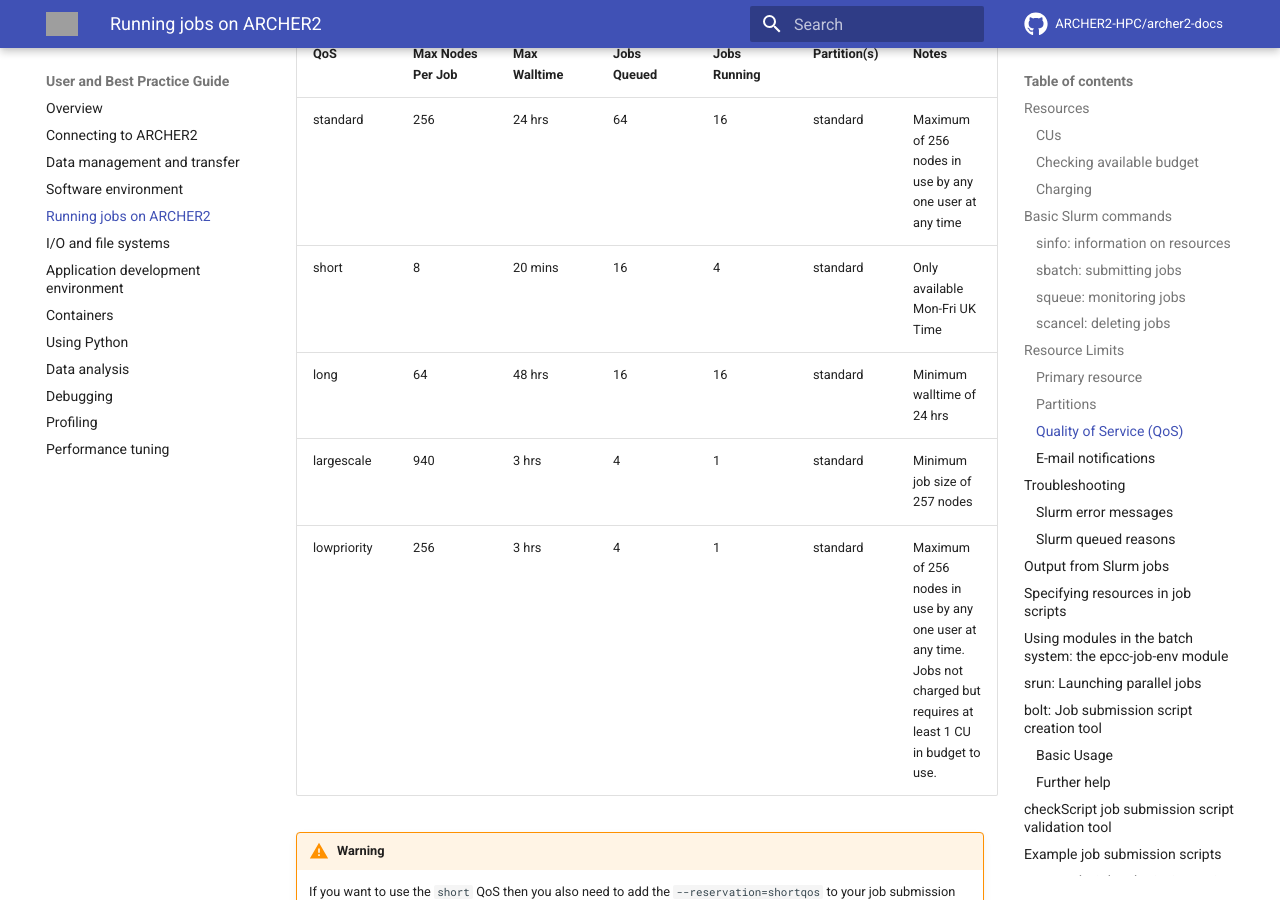
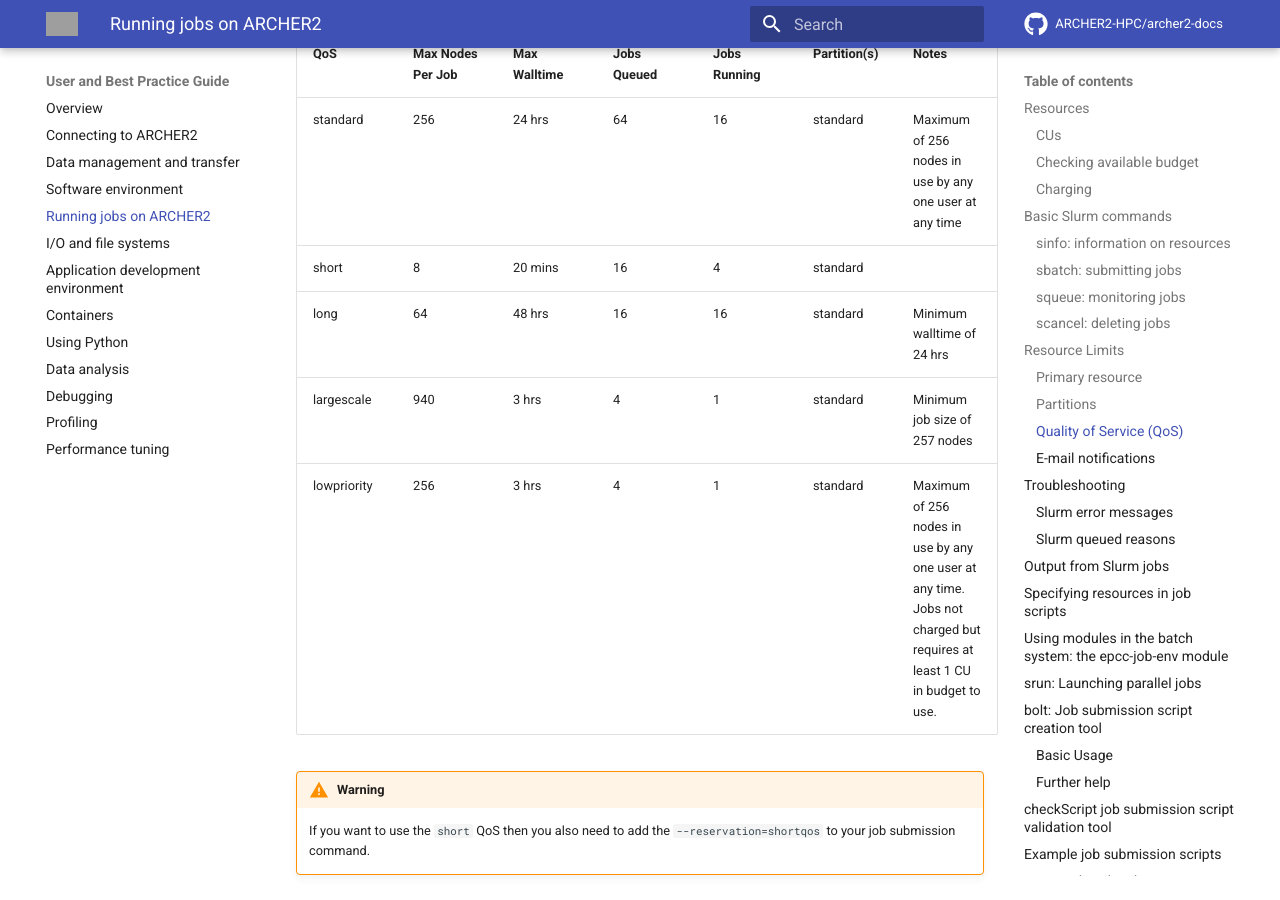
Before and after one commit to ARCHER2-HPC/archer2-docs, an MkDocs documentation site: the page built from docs/user-guide/scheduler.md, in a window 1280 px wide and 900 px high, scrolled down 4528 px. Built offline with MkDocs 1.6.1 and Material for MkDocs 9.7.7, drawn with Linux system fonts in a browser that asks for light colours; comment, search, counter and statistics services are not loaded; grey boxes are pictures that could not be loaded.

```diff
--- a/docs/user-guide/scheduler.md
+++ b/docs/user-guide/scheduler.md
@@ -188,7 +188,7 @@
 | QoS        | Max Nodes Per Job | Max Walltime | Jobs Queued | Jobs Running | Partition(s) | Notes |
 | ---------- | ----------------- | ------------ | ----------- | ------------ | ------------ | ------|
 | standard   | 256               | 24 hrs       | 64          | 16           | standard     | Maximum of 256 nodes in use by any one user at any time |
-| short      | 8                 | 20 mins      | 16           | 4            | standard     | Only available Mon-Fri UK Time |
+| short      | 8                 | 20 mins      | 16           | 4            | standard     | |
 | long       | 64                | 48 hrs       | 16          | 16           | standard     | Minimum walltime of 24 hrs |
 | largescale | 940               | 3 hrs        | 4           | 1            | standard     | Minimum job size of 257 nodes |
 | lowpriority | 256               | 3 hrs        | 4           | 1            | standard     | Maximum of 256 nodes in use by any one user at any time. Jobs not charged but requires at least 1 CU in budget to use. |
```
